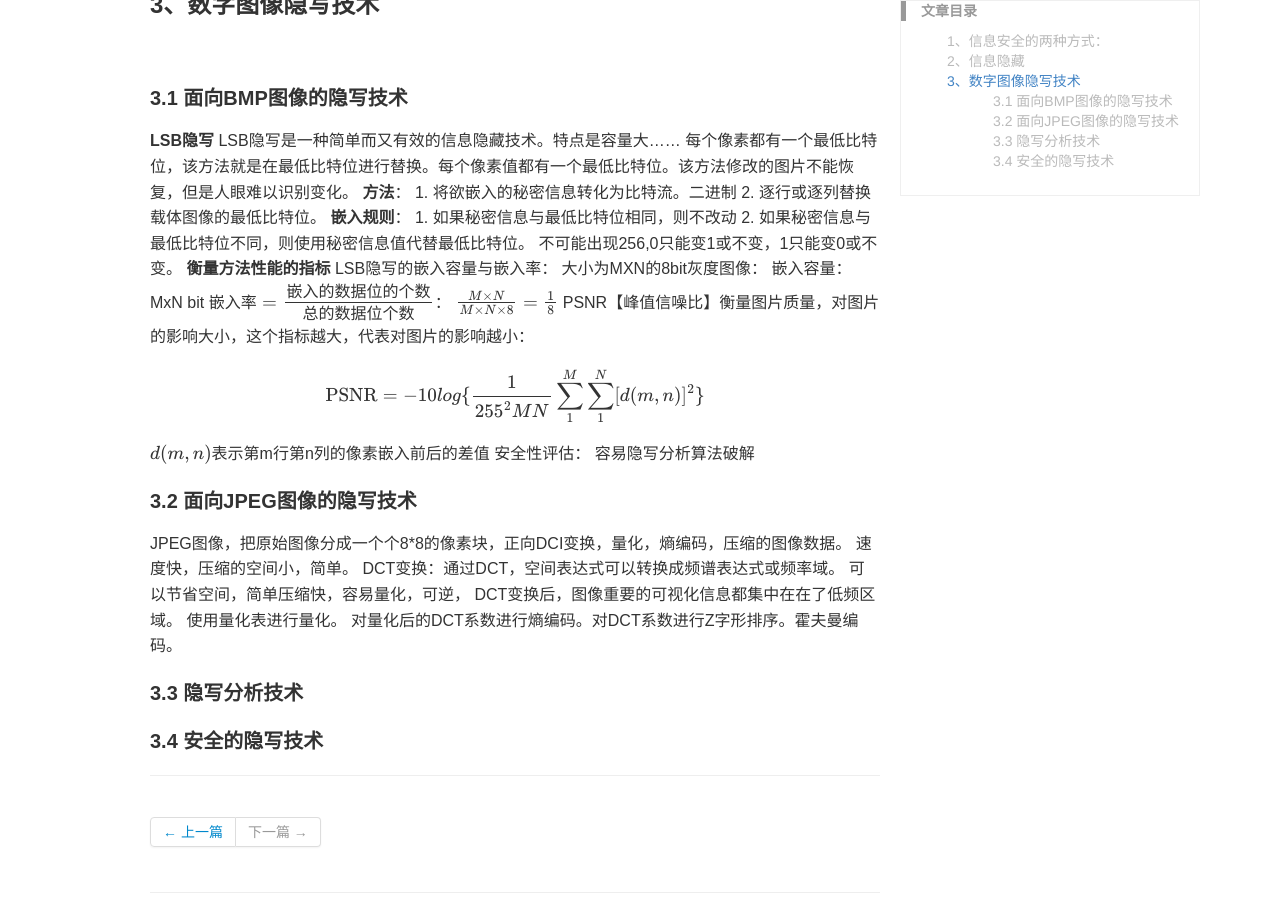
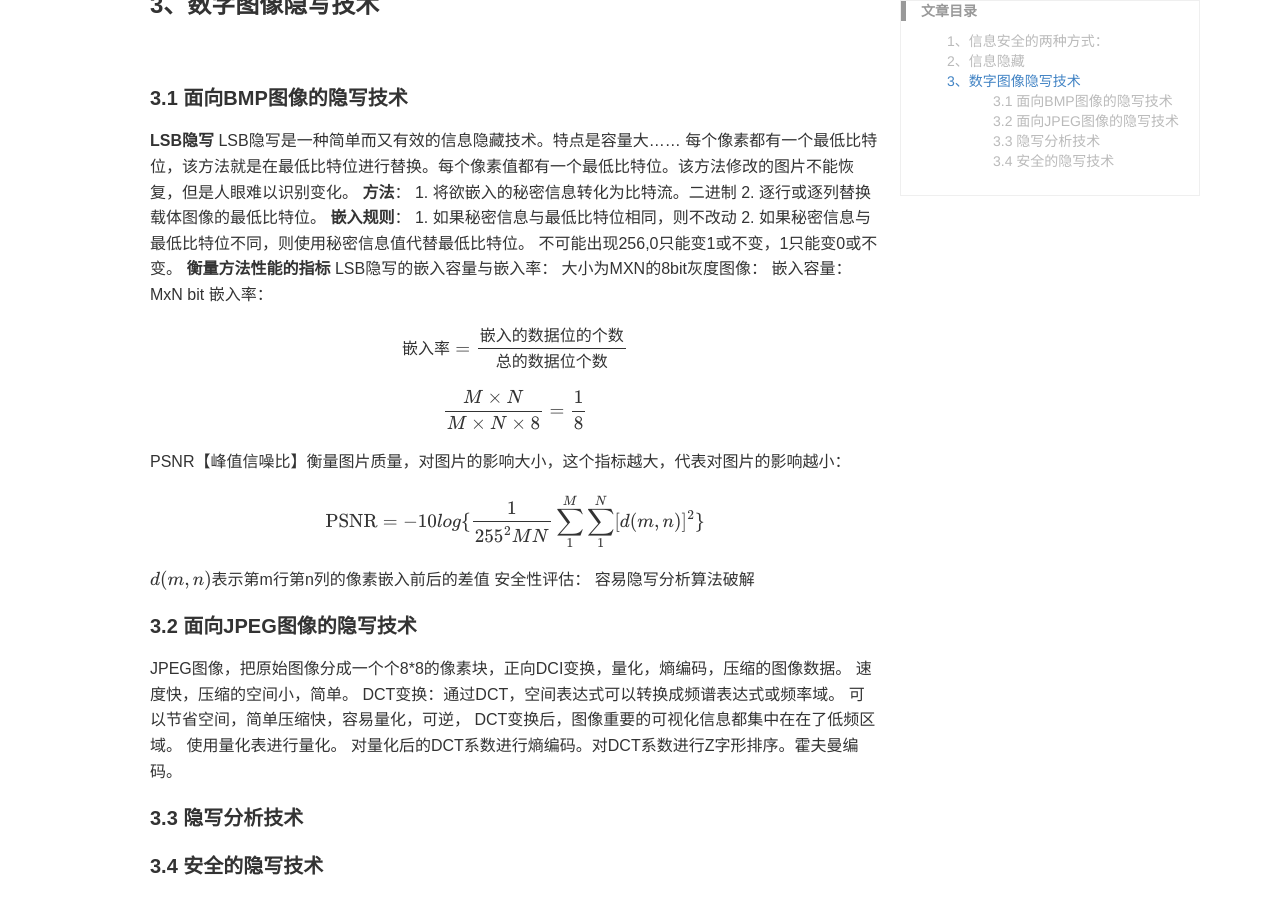
Before and after one commit to yuanmingchen/yuanmingchen.github.io, a Jekyll site: the page built from _posts/2019-04-25-multimeidasafe.md, in a window 1280 px wide and 900 px high, scrolled down 721 px. Built offline with Jekyll 4.4.1, drawn with Linux system fonts in a browser that asks for light colours; formulas are drawn with MathJax 3; comment, search, counter and statistics services are not loaded.

Commit message:
Updates _posts/2019-04-25-multimeidasafe.md
Auto commit by GitBook Editor

```diff
--- a/_posts/2019-04-25-multimeidasafe.md
+++ b/_posts/2019-04-25-multimeidasafe.md
@@ -47,8 +47,12 @@ LSB隐写的嵌入容量与嵌入率：
 大小为MXN的8bit灰度图像：
 嵌入容量：
 MxN bit
-$$\mbox{嵌入率} = \frac{\mbox{嵌入的数据位的个数}}{\mbox{总的数据位个数}}$$：
+嵌入率：
+
+$$\mbox{嵌入率} = \frac{\mbox{嵌入的数据位的个数}}{\mbox{总的数据位个数}}$$
+
 $$\frac {M\times N}{M\times N\times 8} = \frac{1}{8}$$
+
 PSNR【峰值信噪比】衡量图片质量，对图片的影响大小，这个指标越大，代表对图片的影响越小：
 
 $$\text{PSNR} = -10log\{\frac {1}{255^2MN}\sum_{1}^{M}\sum_{1}^{N} [d(m,n)]^2\}$$
```
